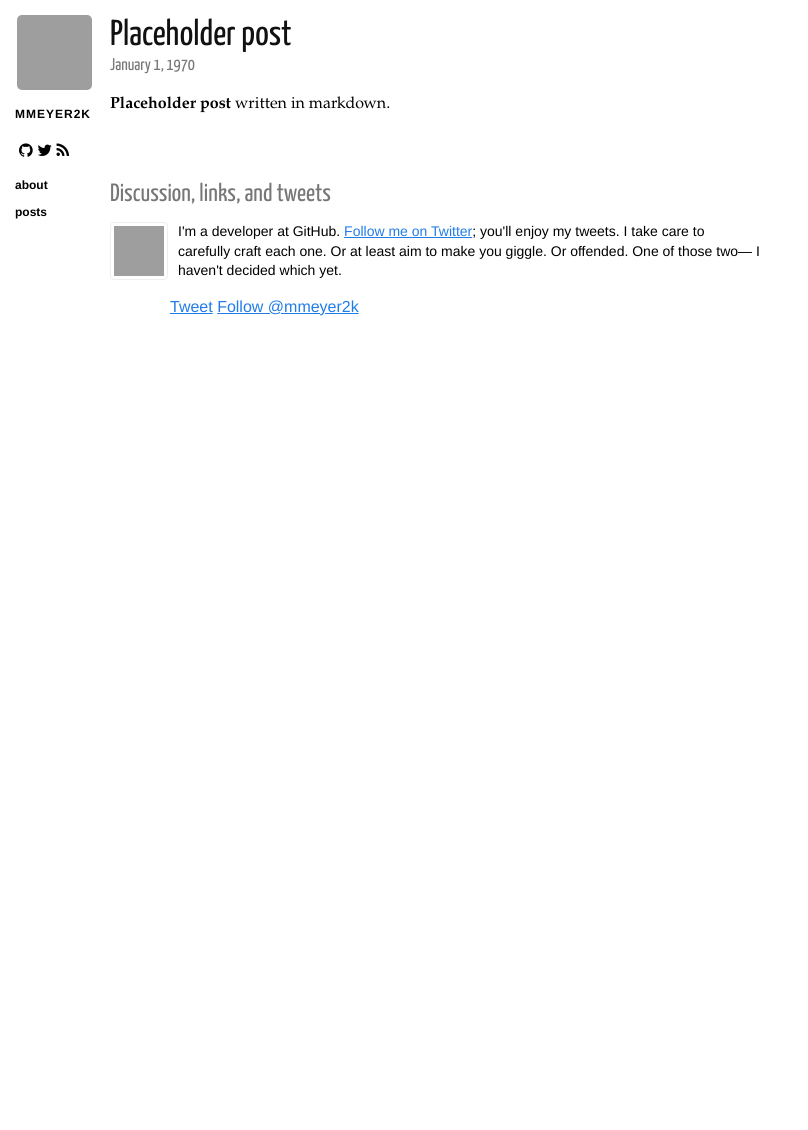
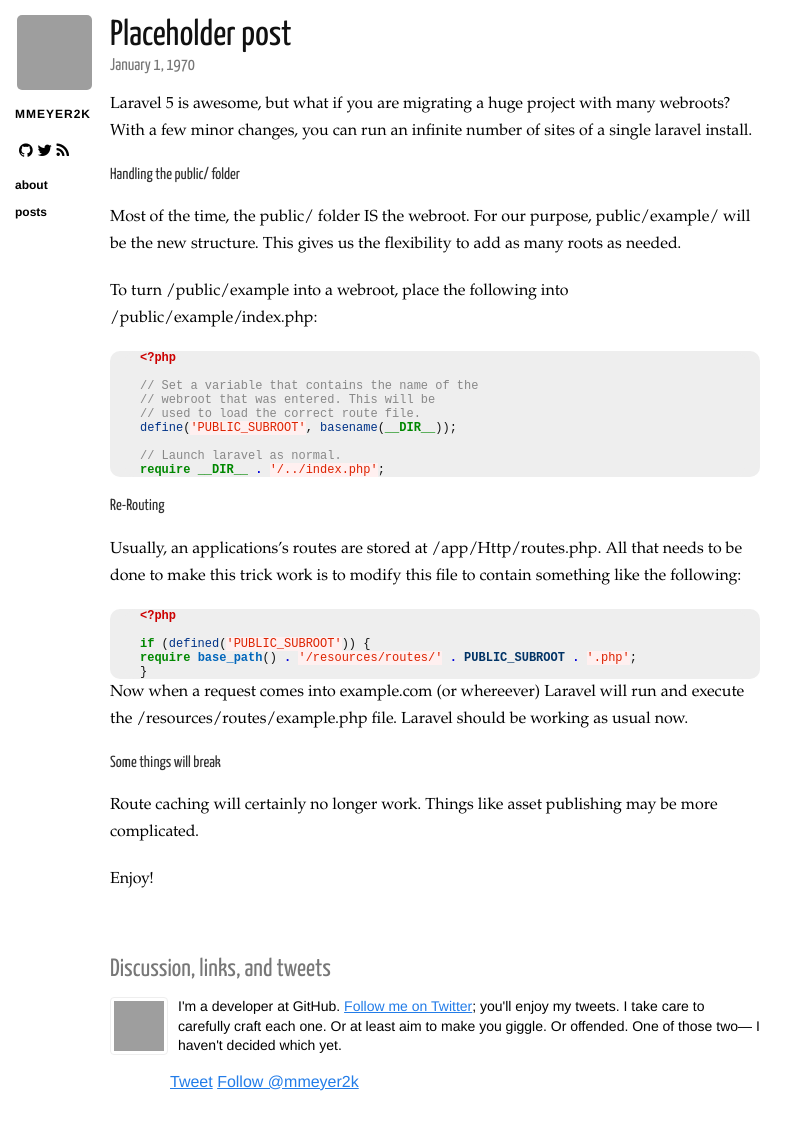
Before and after one commit to mmeyer2k/mmeyer2k.github.io, a Jekyll site: the page built from _posts/1970-01-01-placeholder-post.md, in a window 1280 px wide, cut to the strip 0-1151 px from the top of the page. Shown: the top 1130 px of the strip, without its empty margins (0-808 px from the left). Built offline with Jekyll 4.4.1, drawn with Linux system fonts in a browser that asks for light colours; nearby versions of some CDN libraries; comment, search, counter and statistics services are not loaded; before the commit the page ends 900 px from its top, so only the background shows below that; grey boxes are pictures that could not be loaded.

Commit message:
Update 1970-01-01-placeholder-post.md

````diff
--- a/_posts/1970-01-01-placeholder-post.md
+++ b/_posts/1970-01-01-placeholder-post.md
@@ -3,4 +3,36 @@ layout: post
 title: Placeholder post
 ---
 
-**{{ page.title }}** written in markdown.
+Laravel 5 is awesome, but what if you are migrating a huge project with many webroots? With a few minor changes, you can run an infinite number of sites of a single laravel install.
+<h4>Handling the public/ folder</h4>
+Most of the time, the public/ folder IS the webroot. For our purpose, public/example/ will be the new structure. This gives us the flexibility to add as many roots as needed.
+
+To turn /public/example into a webroot, place the following into /public/example/index.php:
+
+```php
+<?php
+
+// Set a variable that contains the name of the
+// webroot that was entered. This will be
+// used to load the correct route file.
+define('PUBLIC_SUBROOT', basename(__DIR__));
+
+// Launch laravel as normal.
+require __DIR__ . '/../index.php';
+```
+<h4>Re-Routing</h4>
+Usually, an applications's routes are stored at /app/Http/routes.php. All that needs to be done to make this trick work is to modify this file to contain something like the following:
+
+```php
+<?php
+
+if (defined('PUBLIC_SUBROOT')) {
+require base_path() . '/resources/routes/' . PUBLIC_SUBROOT . '.php';
+}
+```
+
+Now when a request comes into example.com (or whereever) Laravel will run and execute the /resources/routes/example.php file. Laravel should be working as usual now.
+<h4>Some things will break</h4>
+Route caching will certainly no longer work. Things like asset publishing may be more complicated.
+
+Enjoy!
````
